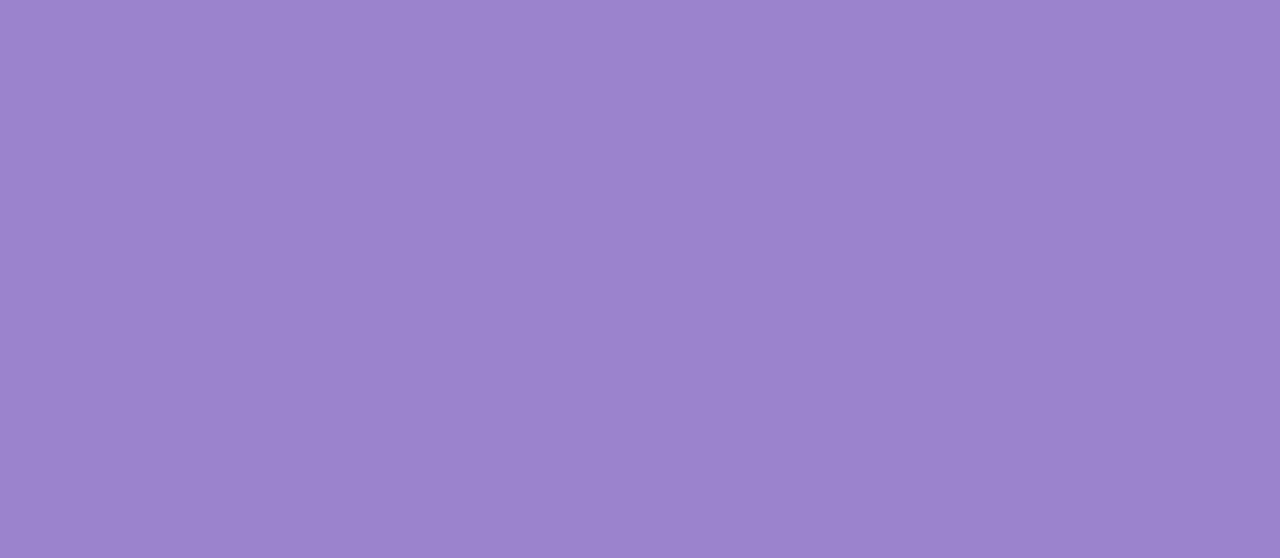
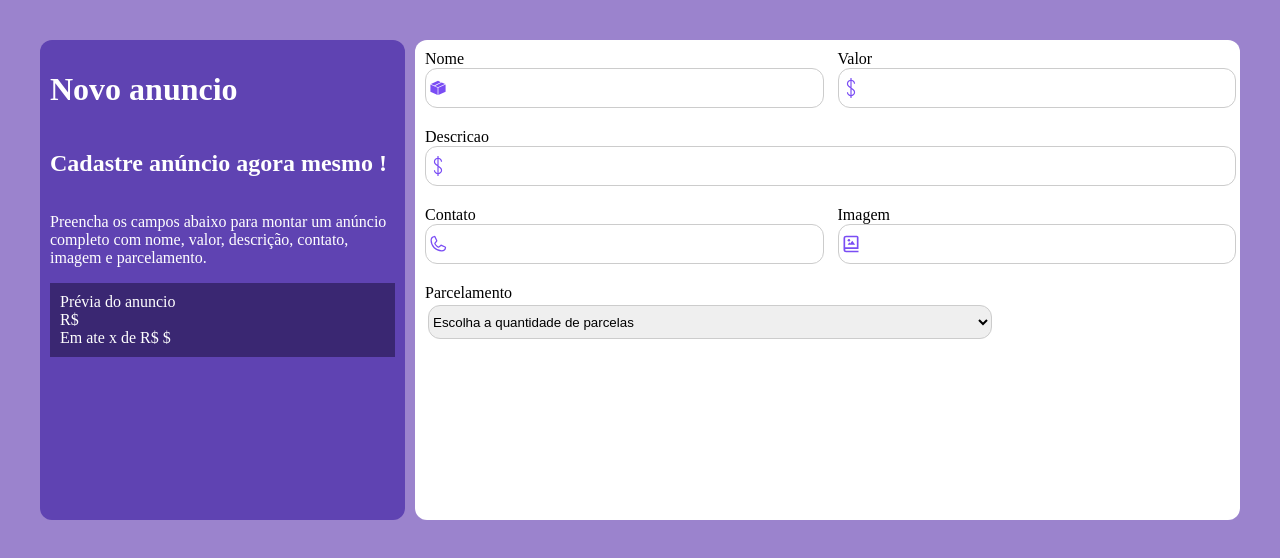
Before and after one commit to Desenvolvimento-WEB-FullStack/projeto_loja_react, a React (Vite) app: page /anuncios/cadastro in a window 1280 px wide. Before the commit this address had no page. Shown: the top 558 px of the page. Built offline with nearby package versions, Linux system fonts and the light colour scheme.

Commit message:
adiciona tela de form de anuncios

```diff
--- a/src/index.css
+++ b/src/index.css
@@ -29,6 +29,11 @@
 }
 
 /* Estilos do input padrao aplicacão */
+
+.containers_inputs {
+  display: flex;
+  gap: 20px;
+}
 
 .container_input {
   height: 34px;
--- a/src/main.tsx
+++ b/src/main.tsx
@@ -8,6 +8,7 @@
 
 import { BrowserRouter, Routes, Route } from "react-router";
 import Home from "./pages/Home/Home.tsx";
+import FormAnuncios from "./pages/FormAnuncios/FormAnuncios.tsx";
 
 createRoot(document.getElementById("root")!).render(
   <StrictMode>
@@ -17,6 +18,7 @@
         <Route path="/login" element={<Login />} />
         <Route path="/criar-conta" element={<CriarConta />} />
         <Route path="/anuncios" element={<Anuncios />} />
+        <Route path="/anuncios/cadastro" element={<FormAnuncios />} />
       </Routes>
     </BrowserRouter>
   </StrictMode>,
--- a/src/pages/Anuncios/Anuncios.css
+++ b/src/pages/Anuncios/Anuncios.css
@@ -8,6 +8,23 @@
 
 .container_lista_anuncios h1 {
   text-align: center;
+}
+
+.header_lista_anuncios {
+  display: flex;
+  justify-content: space-between;
+  align-items: center;
+  gap: 16px;
+  margin-bottom: 20px;
+}
+
+.botao_novo_anuncio {
+  width: 180px;
+  display: inline-flex;
+  align-items: center;
+  justify-content: center;
+  text-decoration: none;
+  margin-bottom: 0;
 }
 
 .table_anuncios {
@@ -34,3 +51,13 @@
 .table_anuncios tbody tr:nth-child(even) {
   background-color: #fff;
 }
+
+@media (max-width: 640px) {
+  .header_lista_anuncios {
+    flex-direction: column;
+  }
+
+  .botao_novo_anuncio {
+    width: 100%;
+  }
+}
--- a/src/pages/Anuncios/Anuncios.tsx
+++ b/src/pages/Anuncios/Anuncios.tsx
@@ -1,5 +1,6 @@
 import anuncios from "../../mock/data";
 import "./Anuncios.css";
+import { Link } from "react-router";
 
 function Anuncios() {
   function formatarParaReal(valor: number) {
@@ -11,7 +12,16 @@
 
   return (
     <div className="container_lista_anuncios">
-      <h1>Meus anúncios</h1>
+      <div className="header_lista_anuncios">
+        <h1>Meus anúncios</h1>
+
+        <Link
+          className="botao_telas_iniciais botao_novo_anuncio"
+          to="/anuncios/cadastro"
+        >
+          Novo anúncio
+        </Link>
+      </div>
 
       <table className="table_anuncios">
         <thead>
--- /dev/null
+++ b/src/pages/FormAnuncios/FormAnuncios.css
@@ -0,0 +1,31 @@
+.container_form_anuncios {
+  max-width: 1200px;
+  margin: 40px auto;
+  gap: 10px;
+  height: 60vh;
+  display: flex;
+}
+
+.esquerda_container_form_anuncios {
+  background-color: #5f43b2;
+  display: flex;
+  flex-direction: column;
+  padding: 10px;
+  width: 30%;
+  border-radius: 12px;
+  color: #fff;
+}
+
+.direita_container_form_anuncios {
+  background-color: #fff;
+  padding: 10px;
+  width: 70%;
+  border-radius: 12px;
+}
+
+.preview_anuncio {
+  padding: 10px;
+  display: flex;
+  flex-direction: column;
+  background-color: #3a2772;
+}
--- /dev/null
+++ b/src/pages/FormAnuncios/FormAnuncios.tsx
@@ -0,0 +1,114 @@
+import { TfiMoney } from "react-icons/tfi";
+import "./FormAnuncios.css";
+import { GiCardboardBoxClosed } from "react-icons/gi";
+import { PiPhone } from "react-icons/pi";
+import { BiPhotoAlbum } from "react-icons/bi";
+import { useState } from "react";
+
+function FormAnuncios() {
+  const [nome, setNome] = useState("");
+  const [valor, setValor] = useState("");
+  const [descricao, setDescricao] = useState("");
+  const [contato, setContato] = useState("");
+  const [imagem, setImagem] = useState("");
+  const [parcela, setParcela] = useState("");
+
+  return (
+    <div className="container_form_anuncios">
+      <div className="esquerda_container_form_anuncios">
+        <h1>Novo anuncio</h1>
+        <h2>Cadastre anúncio agora mesmo !</h2>
+        <p>
+          Preencha os campos abaixo para montar um anúncio completo com nome,
+          valor, descrição, contato, imagem e parcelamento.
+        </p>
+        <div className="preview_anuncio">
+          <span>Prévia do anuncio</span>
+          <span>{nome}</span>
+          <span>R$ {valor}</span>
+          <span>{descricao}</span>
+          <span>
+            Em ate {parcela}x de R$ ${valor}
+          </span>
+          <span>{contato}</span>
+        </div>
+      </div>
+
+      <form className="direita_container_form_anuncios">
+        <div className="containers_inputs">
+          <div style={{ width: "50%" }}>
+            <label>Nome</label>
+            <div className="container_input" style={{ width: "100%" }}>
+              <GiCardboardBoxClosed color="#7a4df4" size={20} />
+              <input value={nome} onChange={(e) => setNome(e.target.value)} />
+            </div>
+          </div>
+
+          <div style={{ width: "50%" }}>
+            <label>Valor</label>
+            <div className="container_input" style={{ width: "100%" }}>
+              <TfiMoney color="#7a4df4" size={20} />
+              <input value={valor} onChange={(e) => setValor(e.target.value)} />
+            </div>
+          </div>
+        </div>
+
+        <div style={{ width: "100%" }}>
+          <label>Descricao</label>
+          <div className="container_input" style={{ width: "100%" }}>
+            <TfiMoney color="#7a4df4" size={20} />
+            <input
+              value={descricao}
+              onChange={(e) => setDescricao(e.target.value)}
+            />
+          </div>
+        </div>
+
+        <div className="containers_inputs">
+          <div style={{ width: "50%" }}>
+            <label>Contato</label>
+            <div className="container_input" style={{ width: "100%" }}>
+              <PiPhone color="#7a4df4" size={20} />
+              <input
+                value={contato}
+                onChange={(e) => setContato(e.target.value)}
+              />
+            </div>
+          </div>
+
+          <div style={{ width: "50%" }}>
+            <label>Imagem</label>
+            <div className="container_input" style={{ width: "100%" }}>
+              <BiPhotoAlbum color="#7a4df4" size={20} />
+              <input
+                value={imagem}
+                onChange={(e) => setImagem(e.target.value)}
+              />
+            </div>
+          </div>
+        </div>
+
+        <label>Parcelamento</label>
+        <div className="container_select">
+          <select value={parcela} onChange={(e) => setParcela(e.target.value)}>
+            <option value="">Escolha a quantidade de parcelas</option>
+            <option value="1">1x</option>
+            <option value="2">2x</option>
+            <option value="3">3x</option>
+            <option value="4">4x</option>
+            <option value="5">5x</option>
+            <option value="6">6x</option>
+            <option value="7">7x</option>
+            <option value="8">8x</option>
+            <option value="9">9x</option>
+            <option value="10">10x</option>
+            <option value="11">11x</option>
+            <option value="12">12x</option>
+          </select>
+        </div>
+      </form>
+    </div>
+  );
+}
+
+export default FormAnuncios;
--- a/src/pages/Home/Home.tsx
+++ b/src/pages/Home/Home.tsx
@@ -5,13 +5,6 @@
 function Home() {
   function dividirValor(valor: number) {
     return (valor / 4).toFixed(2);
-  }
-
-  function formatarMensagem(anuncio) {
-    return `
-         Ola, eu tenho interesse no produto ${anuncio.nome}
-         no de ${anuncio.valor}
-   `;
   }
 
   return (
@@ -45,7 +38,7 @@
               </p>
               <a
                 className="botao_telas_iniciais card_info_produto_botao"
-                href={`https://wa.me/5585991811574?text=ola tenho interesse no produto ${anuncio.nome}  `}
+                href={`https://wa.me/5585991811574?text=ola tenho interesse no produto ${anuncio.nome}`}
                 //href={formatarMensagem(anuncio)}
                 target="_blank"
               >
```
